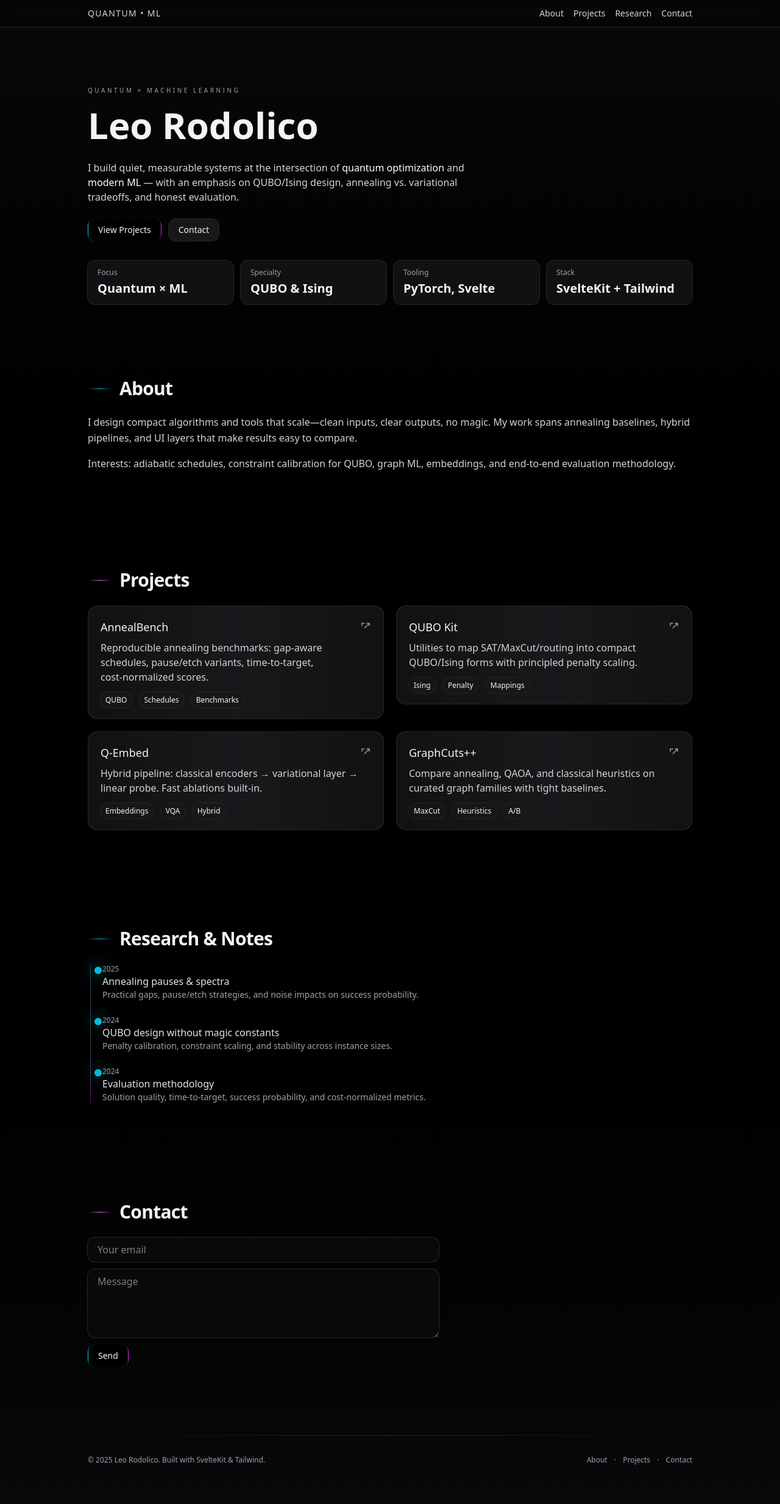
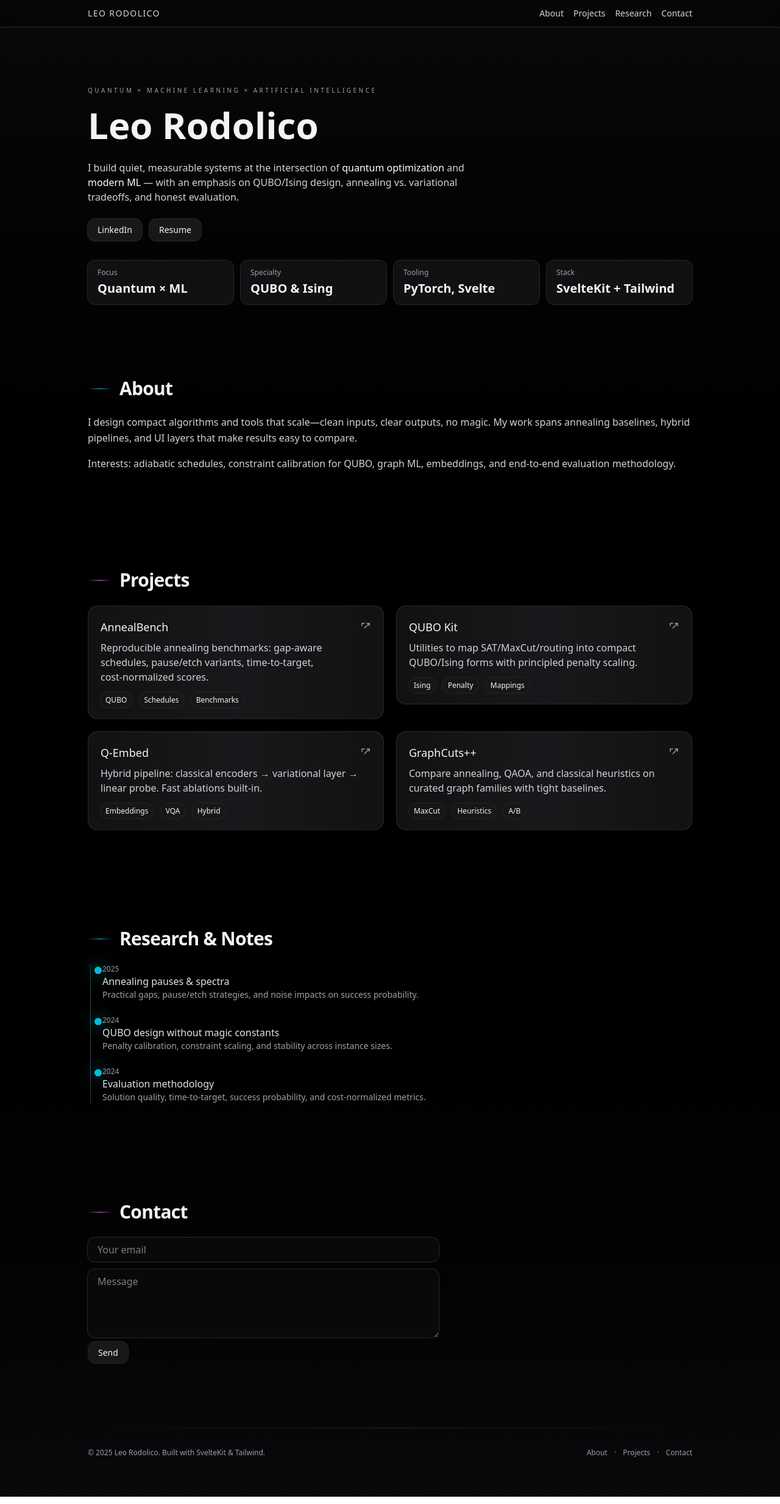
Before and after one commit to elredl/elredl.github.io, a SvelteKit app: page / in a window 1280 px wide. Shown: the whole page at 61% size. Built offline with nearby package versions, Linux system fonts and the light colour scheme.

Commit message:
some fixes

```diff
--- a/src/routes/+page.svelte
+++ b/src/routes/+page.svelte
@@ -19,28 +19,26 @@
   <!-- Top nav -->
   <div class="sticky top-0 z-20 backdrop-blur bg-black/30 border-b border-zinc-800">
     <nav class="max-w-5xl mx-auto px-4 py-3 flex items-center justify-between">
-      <a href="#top" class="text-sm tracking-widest uppercase text-zinc-300">Quantum • ML</a>
-      <div class="hidden sm:flex items-center gap-4 text-sm">
-        <a href="#about" class="hover:text-white text-zinc-300">About</a>
-        <a href="#projects" class="hover:text-white text-zinc-300">Projects</a>
-        <a href="#research" class="hover:text-white text-zinc-300">Research</a>
-        <a href="#contact" class="hover:text-white text-zinc-300">Contact</a>
+      <a class="text-sm tracking-widest uppercase text-zinc-300">LEO RODOLICO</a>
+      <div class="hidden sm:flex items-center gap-4 text-sm text-zinc-300">
+        <a href="#about" class="hover:text-white">About</a>
+        <a href="#projects" class="hover:text-white">Projects</a>
+        <a href="#research" class="hover:text-white">Research</a>
+        <a href="#contact" class="hover:text-white">Contact</a>
       </div>
     </nav>
   </div>
 
   <!-- Hero -->
   <header id="top" class="max-w-5xl mx-auto px-4 pt-16 md:pt-24 pb-10">
-    <p class="text-[10px] tracking-[0.35em] uppercase text-zinc-400">Quantum × Machine Learning</p>
+    <p class="text-[10px] tracking-[0.35em] uppercase text-zinc-400">Quantum × Machine Learning × Artificial Intelligence</p>
     <h1 class="text-4xl md:text-6xl font-semibold mt-3 leading-tight">Leo Rodolico</h1>
     <p class="mt-5 text-zinc-300 max-w-2xl">
       I build quiet, measurable systems at the intersection of <span class="text-white">quantum optimization</span> and <span class="text-white">modern ML</span> — with an emphasis on QUBO/Ising design, annealing vs. variational tradeoffs, and honest evaluation.
     </p>
     <div class="mt-6 flex gap-3">
-      <a href="#projects" class="px-[1px] rounded-xl bg-gradient-to-r from-cyan-400 to-fuchsia-500">
-        <span class="block px-4 py-2 rounded-[10px] bg-black text-sm font-medium">View Projects</span>
-      </a>
-      <a href="#contact" class="px-4 py-2 rounded-xl bg-zinc-900 ring-1 ring-zinc-800 text-sm hover:ring-zinc-500">Contact</a>
+      <a href="#projects" class="px-4 py-2 rounded-xl bg-zinc-900 ring-1 ring-zinc-800 text-sm hover:ring-zinc-500">LinkedIn</a>
+      <a href="#contact" class="px-4 py-2 rounded-xl bg-zinc-900 ring-1 ring-zinc-800 text-sm hover:ring-zinc-500">Resume</a>
     </div>
 
     <!-- Stats row -->
@@ -203,8 +201,8 @@
       <form on:submit|preventDefault={submit} class="grid gap-3 max-w-xl">
         <input bind:value={email} required placeholder="Your email" class="px-4 py-2 rounded-xl bg-zinc-950 ring-1 ring-zinc-800 focus:outline-none focus:ring-cyan-500" />
         <textarea bind:value={message} required placeholder="Message" rows="4" class="px-4 py-2 rounded-xl bg-zinc-950 ring-1 ring-zinc-800 focus:outline-none focus:ring-cyan-500"></textarea>
-        <button class="justify-self-start px-[1px] rounded-xl bg-gradient-to-r from-cyan-400 to-fuchsia-500">
-          <span class="block px-4 py-2 rounded-[10px] bg-black text-sm font-medium">Send</span>
+        <button class="justify-self-start px-[1px] rounded-xl">
+          <span class="px-4 py-2 rounded-xl bg-zinc-900 ring-1 ring-zinc-800 text-sm hover:ring-zinc-500">Send</span>
         </button>
       </form>
     </section>
```
